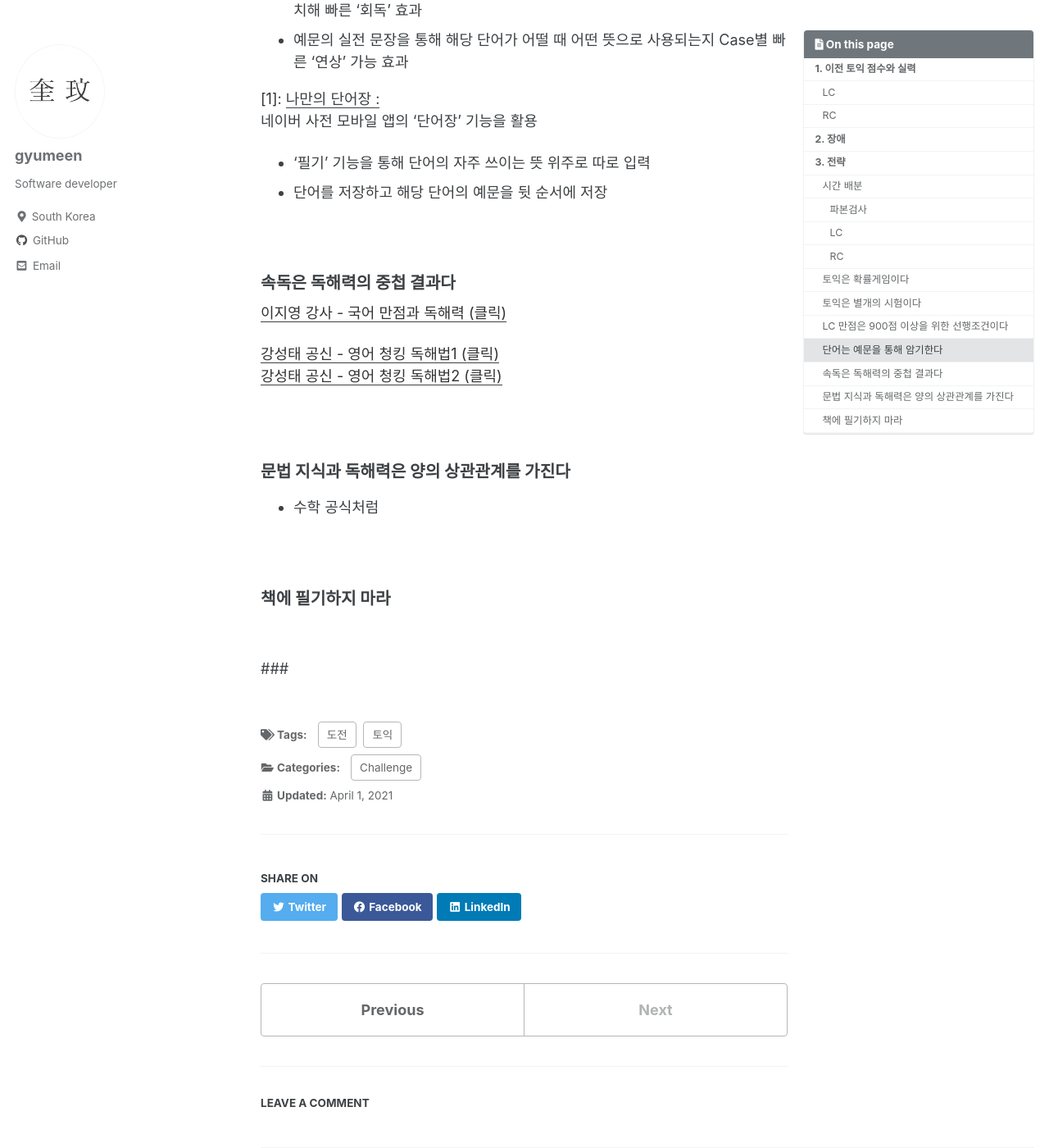
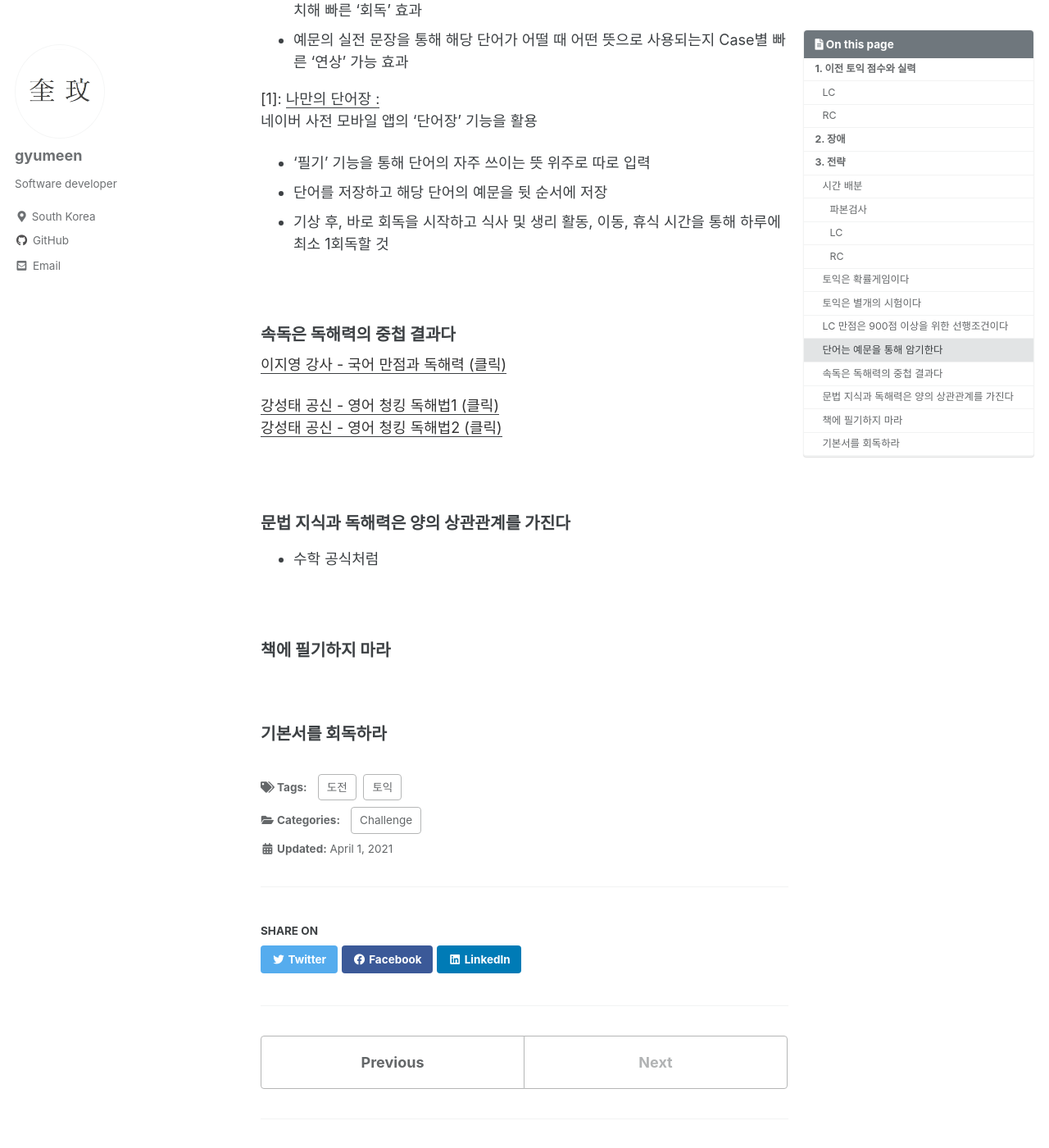
Before and after one commit to gyumeen/gyumeen.github.io, a Jekyll site: the page built from _posts/2021/Challenge/TOEIC/2021-04-01-[Toeic]1.md, in a window 1280 px wide and 1400 px high, scrolled down 3858 px. Shown: the whole window at 82% size. Built offline with Jekyll 4.4.1, drawn with Linux system fonts in a browser that asks for light colours; cached includes are drawn as plain includes; comment, search, counter and statistics services are not loaded.

Commit message:
Update 2021-04-01-[Toeic]1.md

```diff
--- a/_posts/2021/Challenge/TOEIC/2021-04-01-[Toeic]1.md
+++ b/_posts/2021/Challenge/TOEIC/2021-04-01-[Toeic]1.md
@@ -147,6 +147,7 @@ RC 파트 5를 풀 때, 얍싸비 스킬을 적극적으로 사용한다.
 네이버 사전 모바일 앱의 '단어장' 기능을 활용
 - '필기' 기능을 통해 단어의 자주 쓰이는 뜻 위주로 따로 입력
 - 단어를 저장하고 해당 단어의 예문을 뒷 순서에 저장
+- 기상 후, 바로 회독을 시작하고 식사 및 생리 활동, 이동, 휴식 시간을 통해 하루에 최소 1회독할 것
 
 <br/>
 
@@ -167,4 +168,4 @@ RC 파트 5를 풀 때, 얍싸비 스킬을 적극적으로 사용한다.
 
 <br/>
 
-###
+### 기본서를 회독하라
```
